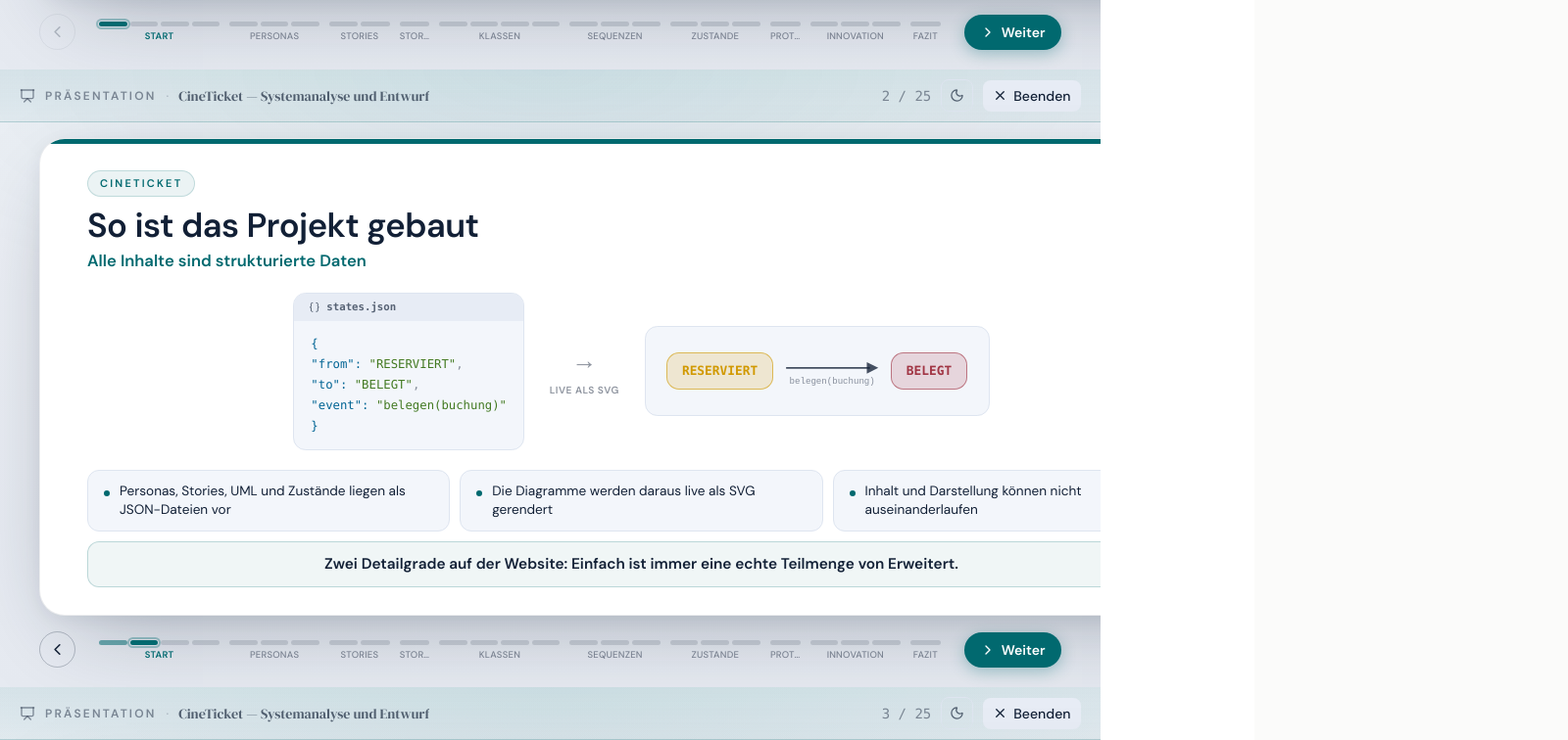
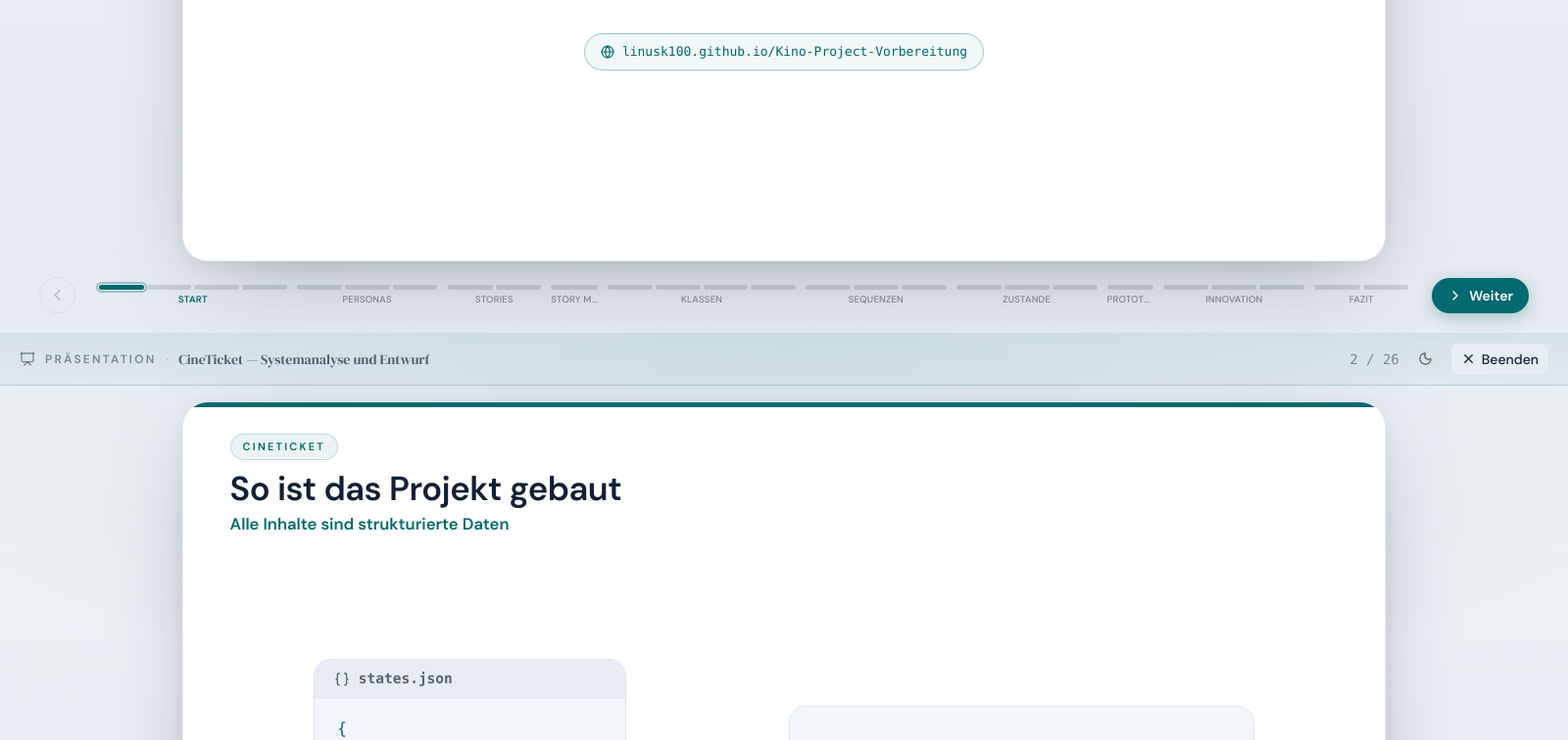
Before and after one commit to LinusK100/Kino-Project-Vorbereitung, a React (Vite) app: page /Kino-Project-Vorbereitung/praesentation/druck in a window 1280 px wide. Shown: the part 560-1316 px from the top of the page at 98% size, 1600 px wide, since content can reach past the window. Built offline with nearby package versions, Linux system fonts and the light colour scheme.

Commit message:
Schlussfolie und Website-Links ergänzt; PDF in Originalgröße der Folien

```diff
--- a/public/CineTicket_Praesentation.meta.json
+++ b/public/CineTicket_Praesentation.meta.json
@@ -1,5 +1,5 @@
 {
-  "hash": "a6a6248039b87e67d7eaa2b5d4a30cb01eb997e35555b9dfa94a833216b9d486",
-  "folien": 25,
+  "hash": "408813d67d797ae9b69ae8f0ce112d28949bb5f2413910d5bb534214c0788e35",
+  "folien": 26,
   "erzeugt": "2026-07-17"
 }
--- a/scripts/export-praesentation.mjs
+++ b/scripts/export-praesentation.mjs
@@ -39,10 +39,11 @@
 
     console.log('→ Druck-Route rendern …')
     const { chromium } = await import('playwright-core')
-    const browser = await chromium.launch({ channel: 'chrome', headless: true })
-    // Viewport exakt in Seitengröße (297×167 mm bei 96 dpi): Sonst reflowt die
-    // Print-Pipeline auf die schmalere Seite und breite Visuals brechen um.
-    const page = await browser.newPage({ viewport: { width: 1122, height: 631 } })
+    const browser = await chromium.launch({ channel: 'chrome', headless: true, args: ['--hide-scrollbars'] })
+    // Viewport exakt in Seitengröße (1600×900 = Live-Ansicht) und ohne Scroll-
+    // balken: Sonst reflowt die Print-Pipeline und die Maße weichen von der
+    // Website-Präsentation ab.
+    const page = await browser.newPage({ viewport: { width: 1600, height: 900 } })
     const errors = []
     page.on('pageerror', (e) => errors.push(String(e)))
     await page.goto(`${BASE}/praesentation/druck`, { waitUntil: 'networkidle' })
@@ -53,7 +54,7 @@
 
     await page.pdf({
       path: PDF,
-      width: '297mm', height: '167mm',
+      width: '1600px', height: '900px',
       printBackground: true,
       margin: { top: 0, bottom: 0, left: 0, right: 0 },
     })
--- a/src/components/presentation/SlideView.tsx
+++ b/src/components/presentation/SlideView.tsx
@@ -5,6 +5,7 @@
 // Wird vom PresentationHost UND von der Druck-Route verwendet: PDF = Vortrag.
 import { useLayoutEffect, useRef, useState } from 'react'
 import { motion, useReducedMotion } from 'motion/react'
+import { Globe } from 'lucide-react'
 import { useAppStore } from '@/store/appStore'
 import { SECTION_META, type GesamtSlide } from './steps'
 import { bright, pres } from './visuals/core'
@@ -82,6 +83,15 @@
         <motion.p variants={itemV} className="leading-relaxed" style={{ color: P.fgSoft, fontSize: 'clamp(1.05rem, 1.8vw, 1.4rem)', maxWidth: 700, textWrap: 'pretty' }}>
           {step.body}
         </motion.p>
+        {step.link && (
+          <motion.a
+            variants={itemV} href={step.link} target="_blank" rel="noreferrer"
+            className="inline-flex items-center gap-2 mt-7 px-4 py-2 rounded-full font-mono text-[13px] font-medium"
+            style={{ color: acc, border: `1px solid ${acc}55`, background: `${meta.accent}0d` }}
+          >
+            <Globe size={14} /> {step.link.replace('https://', '').replace(/\/$/, '')}
+          </motion.a>
+        )}
       </motion.div>
     )
   }
--- a/src/components/presentation/steps.tsx
+++ b/src/components/presentation/steps.tsx
@@ -90,7 +90,7 @@
 function resolve(raw: RawPresentationStep[]): PresentationStep[] {
   return raw.map((s) => ({
     id: s.id, title: s.title, body: s.body, points: s.points,
-    visual: renderVisual(s.visual), kernsatz: s.kernsatz, art: s.art,
+    visual: renderVisual(s.visual), kernsatz: s.kernsatz, art: s.art, link: s.link,
   }))
 }
 
@@ -146,6 +146,7 @@
       visual: f.visual ?? base?.visual,
       kernsatz: f.kernsatz ?? base?.kernsatz,
       art: f.art ?? base?.art,
+      link: f.link ?? base?.link,
     }
     return { ...resolve([merged])[0], abschnitt: f.abschnitt }
   })
--- a/src/data/presentations/gesamt.json
+++ b/src/data/presentations/gesamt.json
@@ -5,7 +5,8 @@
       "art": "titel",
       "id": "titel",
       "title": "CineTicket",
-      "body": "Ein Kino-Ticketsystem. Von der Anforderungsanalyse über die UML-Modelle bis zum klickbaren Prototyp."
+      "body": "Ein Kino-Ticketsystem. Von der Anforderungsanalyse über die UML-Modelle bis zum klickbaren Prototyp.",
+      "link": "https://linusk100.github.io/Kino-Project-Vorbereitung/"
     },
     {
       "abschnitt": "start",
@@ -294,8 +295,15 @@
       "body": "Mit diesen Artefakten und agentischem Coding wird aus dem Entwurf das echte System",
       "visual": {
         "id": "fundament"
-      },
-      "kernsatz": "Vielen Dank. Fragen und Diskussion."
+      }
+    },
+    {
+      "abschnitt": "abschluss",
+      "art": "titel",
+      "id": "danke",
+      "title": "Vielen Dank",
+      "body": "Fragen und Diskussion. Alle Details, Diagramme und der Prototyp stehen auf der Projekt-Website.",
+      "link": "https://linusk100.github.io/Kino-Project-Vorbereitung/"
     }
   ]
 }
--- a/src/pages/PraesentationDruckPage.tsx
+++ b/src/pages/PraesentationDruckPage.tsx
@@ -1,5 +1,5 @@
 // Druck-Ansicht der Gesamt-Präsentation: alle Folien gestapelt, eine je Seite
-// (16:9, 297×167 mm), immer hell, ohne Animationen. Nutzt SlideCard, Kopf- und
+// (16:9, 1600×900 px = Live-Viewport), immer hell, ohne Animationen. Nutzt SlideCard, Kopf- und
 // Fußleiste des Präsentationsmodus — jede PDF-Seite sieht exakt aus wie die
 // Präsentation auf der Website. Quelle für scripts/export-praesentation.mjs.
 import { useEffect } from 'react'
@@ -39,7 +39,7 @@
   return (
     <section
       style={{
-        width: '297mm', height: '167mm',
+        width: 1600, height: 900,
         pageBreakAfter: index < total - 1 ? 'always' : undefined,
         position: 'relative', overflow: 'hidden',
         background: `radial-gradient(120% 80% at 50% 0%, ${meta.accent}14 0%, transparent 55%), linear-gradient(180deg, #eef1f6 0%, #e6eaf1 100%)`,
--- a/src/types/index.ts
+++ b/src/types/index.ts
@@ -145,6 +145,7 @@
                            // z. B. ein Diagramm-Ausschnitt — Text wird zur Bildunterschrift
   kernsatz?: string        // hervorgehobener Merksatz im Banner unter der Folie
   art?: 'titel'            // Sonder-Layout (Titelfolie: größer, ohne Zähler-Kicker)
+  link?: string            // Website-Link (Titel- und Schlussfolie)
 }
 
 // ── JSON-Form der Touren (Text lebt in src/data/presentations/*.json) ──
@@ -162,6 +163,7 @@
   visual?: PresentationVisualSpec
   kernsatz?: string
   art?: 'titel'
+  link?: string
 }
 // Eine Abschnitts-Datei: modus-los (steps) ODER mit Einfach/Erweitert.
 export interface PresentationData {
@@ -183,5 +185,6 @@
   visual?: PresentationVisualSpec
   kernsatz?: string
   art?: 'titel'
+  link?: string
 }
 export interface GesamtData { folien: GesamtEintrag[] }
```
Also changed, not shown: 2 other files (tests, documents, lock files or other folders).
